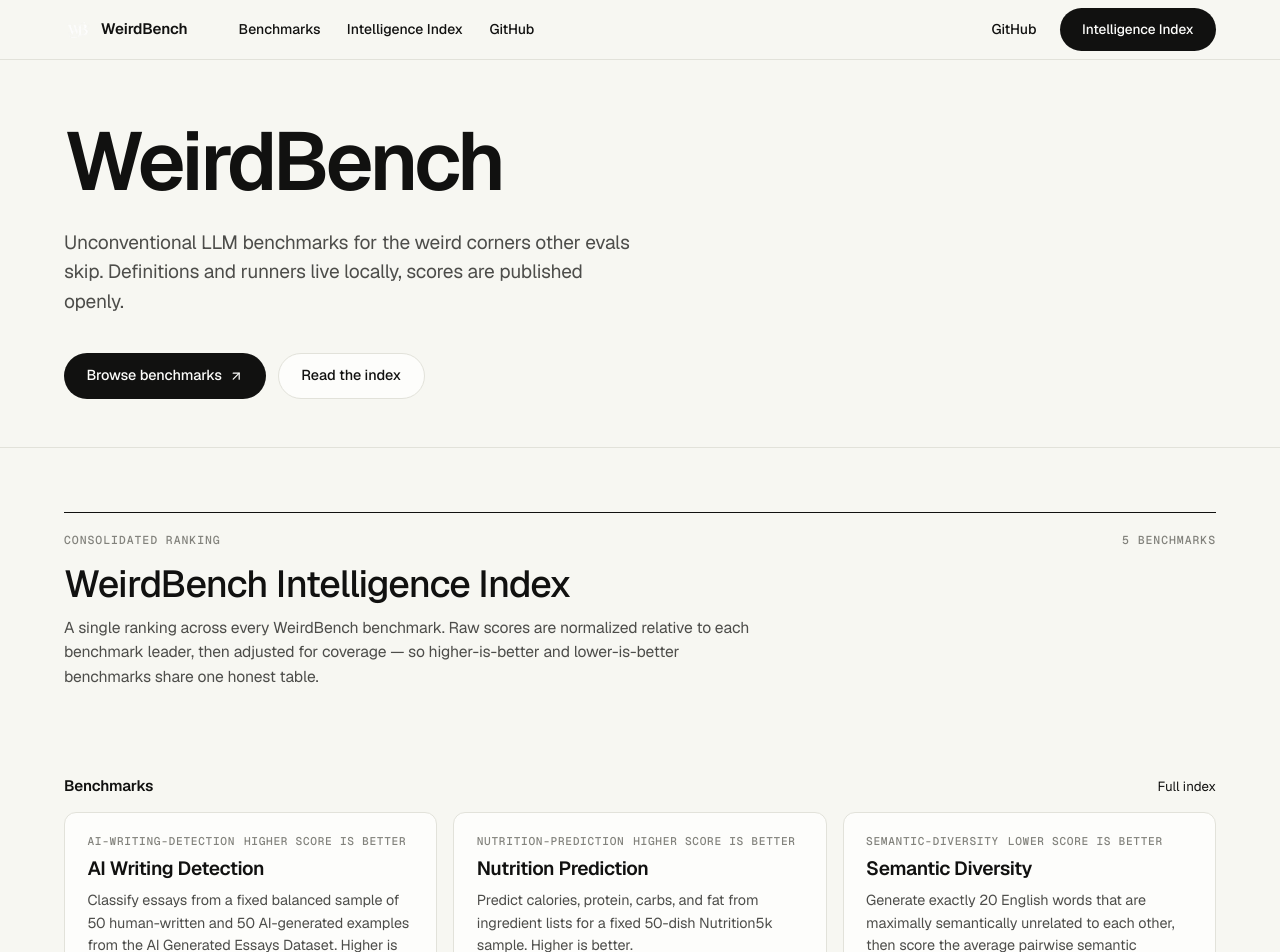
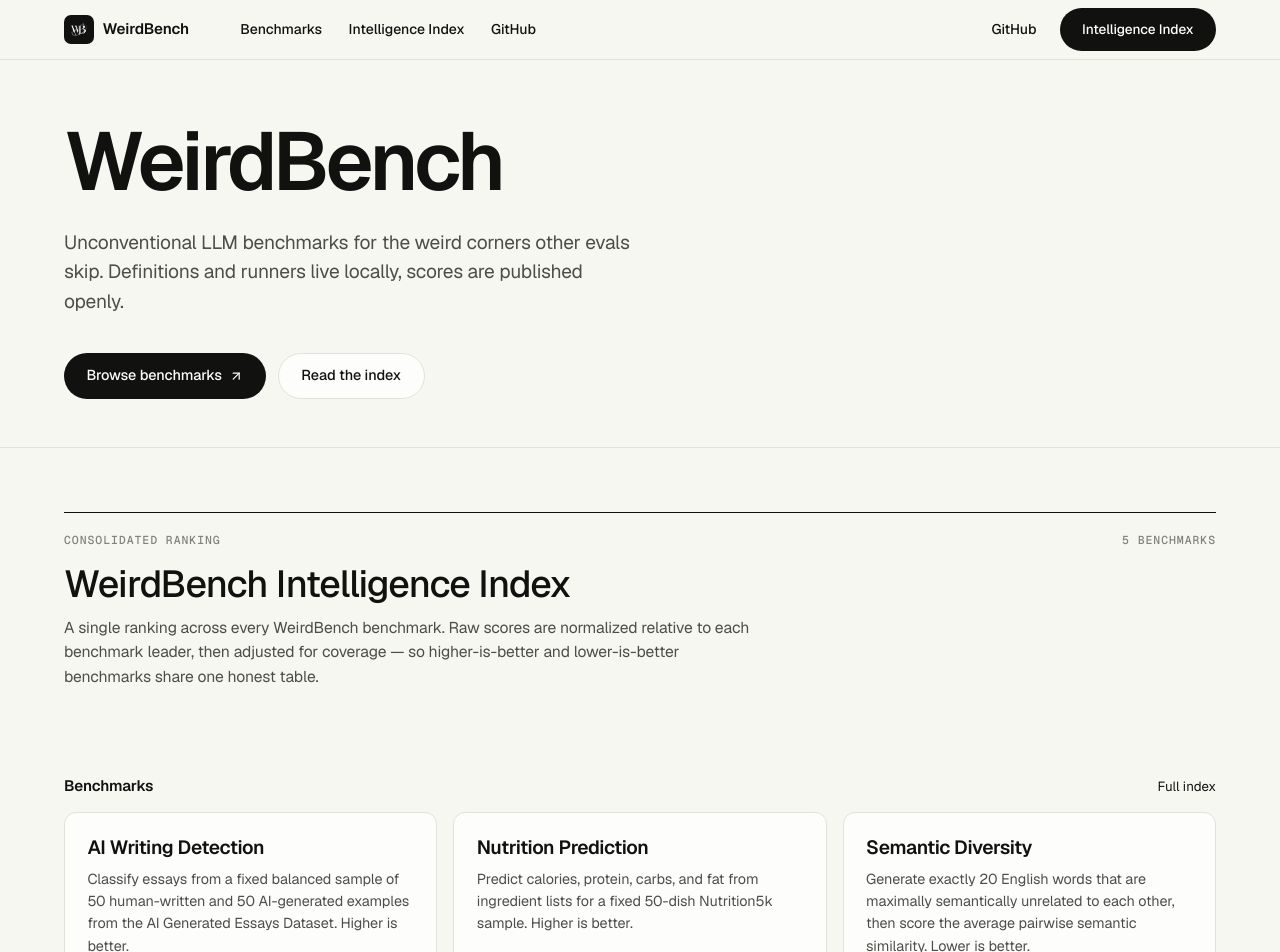
Before and after one commit to jdleo/weirdbench, a Next.js app: page / in a window 1280 px wide. Shown: the top 952 px of the page. Built offline with nearby package versions, Linux system fonts and the light colour scheme; no server answers; the database is empty.

Commit message:
fix: lead cards with title, dark chip behind nav logo

```diff
--- a/app/globals.css
+++ b/app/globals.css
@@ -61,8 +61,11 @@
 }
 
 .el-logo-mark {
-  width: 1.75rem;
-  height: 1.75rem;
+  width: 1.85rem;
+  height: 1.85rem;
+  padding: 0.28rem;
+  border-radius: 7px;
+  background: var(--el-ink);
   object-fit: contain;
 }
 
@@ -379,7 +382,7 @@ a.el-btn-light,
 }
 
 .el-card-name {
-  margin: 0.65rem 0 0;
+  margin: 0;
   font-size: 1.2rem;
   font-weight: 550;
   line-height: 1.2;
--- a/app/page.tsx
+++ b/app/page.tsx
@@ -1,8 +1,5 @@
 import Link from "next/link";
-import {
-  benchmarkRegistry,
-  getScoreDirectionLabel,
-} from "@/lib/benchmarks";
+import { benchmarkRegistry } from "@/lib/benchmarks";
 import { getTopModelPreview } from "@/lib/benchmark-store";
 import { siteConfig } from "@/lib/site";
 import { ArrowUpRightIcon, PageShell } from "@/components/chrome";
@@ -104,10 +101,6 @@ export default async function Home() {
                 href={`/benchmarks/${benchmark.id}`}
                 className="el-card"
               >
-                <div className="el-post-meta">
-                  <span>{benchmark.id}</span>
-                  <span>{getScoreDirectionLabel(benchmark.scoreDirection)}</span>
-                </div>
                 <h3 className="el-card-name">{benchmark.name}</h3>
                 {benchmark.description ? (
                   <p className="el-card-desc">{benchmark.description}</p>
```
